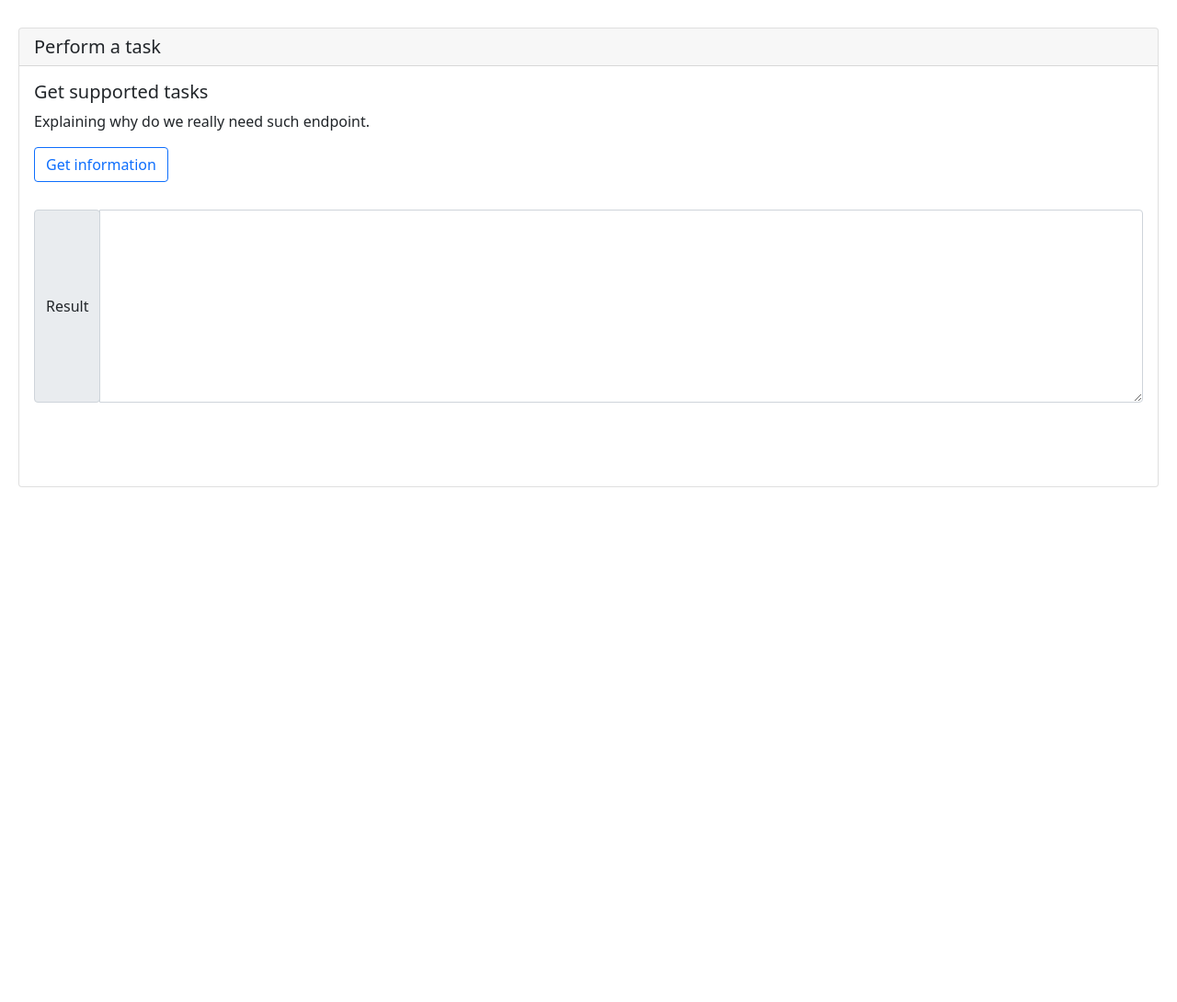
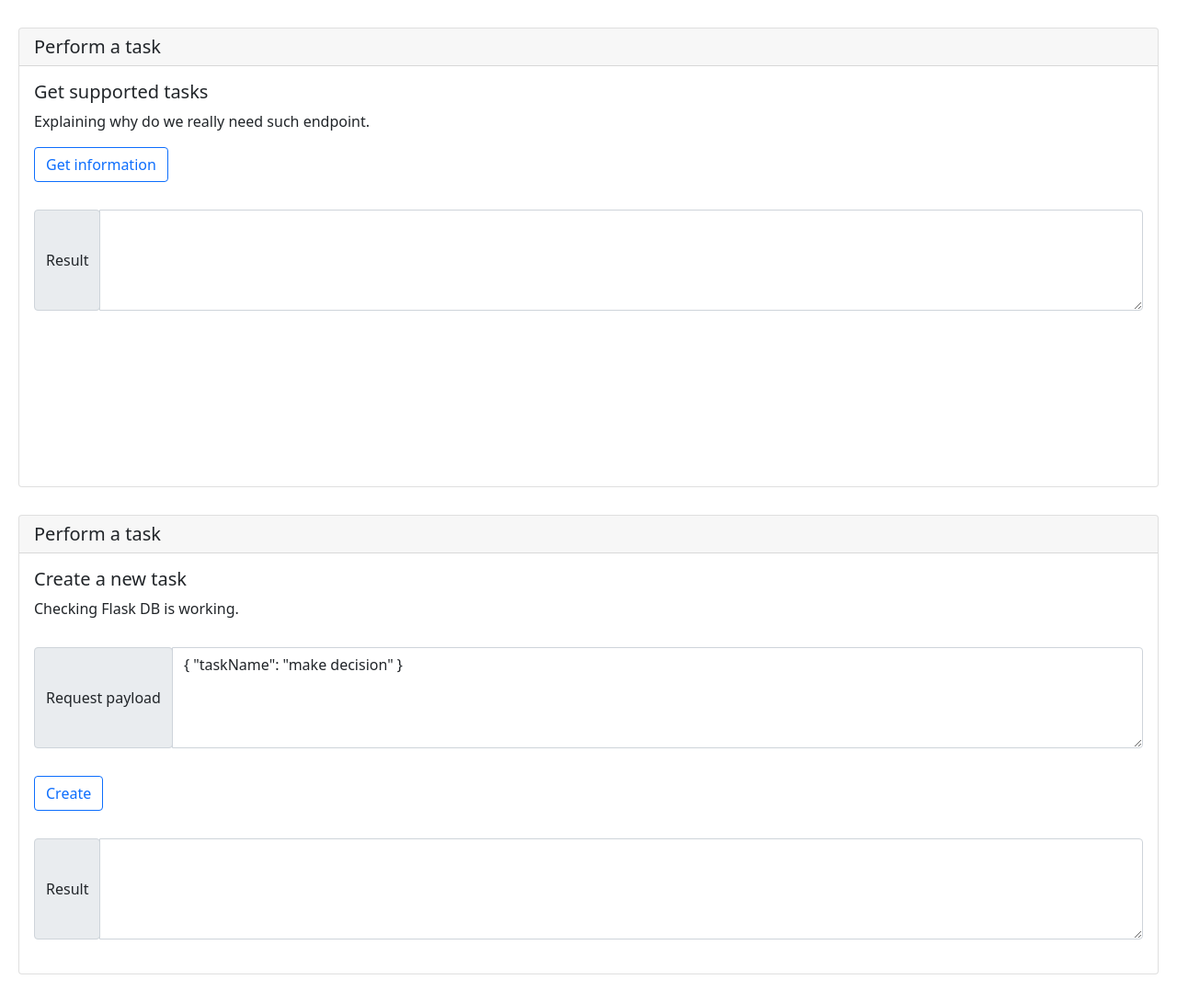
Before and after one commit to ldss-hse/ldss-core-api, a Flask app: page / in a window 1280 px wide. Shown: the whole page at 92% size. Before the commit the page ends 530 px from the top, so only its background shows below. Run offline with Flask 2, Linux system fonts and the light colour scheme; parts of the project's set-up code (start-up, migrations or seed data) failed here and were passed over.

Commit message:
DB is configured for Flask

```diff
--- a/app.py
+++ b/app.py
@@ -1,9 +1,9 @@
-from core_api import create_app, configure_app
+from core_api import create_app, configure_app, register_api_blueprints
 
 APP = create_app()
 
 configure_app(APP)
-
+register_api_blueprints(APP)
 
 if __name__ == "__main__":
     APP.run(debug=True)
--- /dev/null
+++ b/core_api/main/models/__init__.py
@@ -0,0 +1 @@
+from .tasks import TasksModel
--- a/core_api/templates/index.html
+++ b/core_api/templates/index.html
@@ -27,12 +27,41 @@
             });
     }
 
+    function postNewTask() {
+        const createNewTaskRequestPayloadField = document.getElementById('createNewTaskRequestPayloadField');
+        const payload = JSON.parse(createNewTaskRequestPayloadField.value);
+        const config = {
+            method: 'POST',
+            body: JSON.stringify(payload),
+            headers: {
+                "content-type": "application/json"
+            }
+        };
+        fetch(`${apiURL}/tasks`, config)
+            .then((res) => res.json())
+            .then((res) => {
+                const prettyJSON = JSON.stringify(res, null, 2);
+                const createNewTaskResultField = document.getElementById('createNewTaskResultField');
+                createNewTaskResultField.innerHTML = prettyJSON;
+            })
+            .catch((err) => {
+                const createNewTaskResultField = document.getElementById('createNewTaskResultField');
+                createNewTaskResultField.innerHTML = 'Error! ' + err;
+            });
+    }
+
     function init() {
         const acknowledgeButton = document.getElementById('acknowledgeButton');
+        const createNewTaskButton = document.getElementById('createNewTaskButton');
 
         acknowledgeButton.addEventListener('click', function (event) {
             event.preventDefault();
             requestTasksInfo();
+        });
+
+        createNewTaskButton.addEventListener('click', function (event) {
+            event.preventDefault();
+            postNewTask();
         });
     }
 </script>
@@ -45,7 +74,7 @@
 
     .ack-result {
         margin: 30px 0 30px 0;
-        height: 210px;
+        height: 110px;
     }
 
     .in-card-element-margins {
@@ -81,6 +110,36 @@
     </div>
 </div>
 
+<div class="card card-for-poc">
+    <h5 class="card-header">Perform a task</h5>
+    <div class="card-body">
+        <h5 class="card-title">Create a new task</h5>
+        <p class="card-text">Checking Flask DB is working.</p>
+        <div class="input-group ack-result">
+            <div class="input-group-prepend">
+                <span class="input-group-text">Request payload</span>
+            </div>
+            <textarea class="form-control" aria-label="With textarea"
+                      id="createNewTaskRequestPayloadField">{ "taskName": "make decision" }</textarea>
+        </div>
+        <button type="button" class="btn btn-outline-primary" id="createNewTaskButton">Create</button>
+        <div class="progress-block in-card-element-margins">
+            <div class="progress" style="height: 20px; display: none">
+                <div class="progress-bar" style="width: 0%;" id="createNewTaskProgressBar" role="progressbar"
+                     aria-valuenow=""
+                     aria-valuemin="0"
+                     aria-valuemax="100"></div>
+            </div>
+        </div>
+        <div class="input-group ack-result">
+            <div class="input-group-prepend">
+                <span class="input-group-text">Result</span>
+            </div>
+            <textarea class="form-control" aria-label="With textarea" id="createNewTaskResultField"></textarea>
+        </div>
+    </div>
+</div>
+
 </body>
 
 </html>
--- a/requirements.txt
+++ b/requirements.txt
@@ -1,4 +1,5 @@
 dynaconf==3.1.7
 flask==2.0.2
+flask-cors==3.0.10
 flask-restful==0.3.9
 flask-sqlalchemy==2.5.1
--- a/settings.toml
+++ b/settings.toml
@@ -4,8 +4,8 @@ name = "CORE API Flask Application Settings"
 DEBUG = false
 
 [development]
-#DATABASE_DIR = 'db/main.db'
-SQLALCHEMY_DATABASE_URI = 'sqlite:///main.db'
+DATABASE_DIR = 'db/'
+SQLALCHEMY_DATABASE_URI = 'sqlite:///db/main.db'
 
 [production]
 DB_URI = 'not specified'
```
Also changed, not shown: core_api/__init__.py (+14 -18 lines), core_api/extensions/database.py (added, +41 -0 lines), core_api/extensions_factory/database.py (deleted, +0 -46 lines), core_api/main/api/v1/resources/tasks.py (+19 -0 lines), core_api/main/models/tasks.py (added, +16 -0 lines), core_api/extensions/__init__.py (added), 1 other file.
